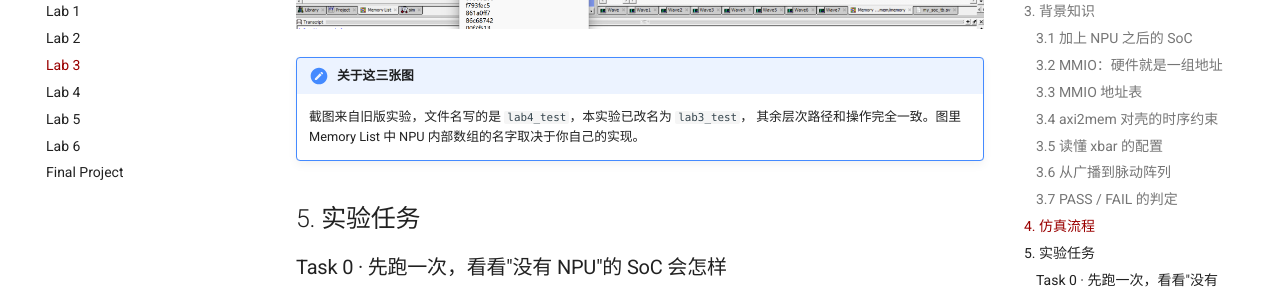
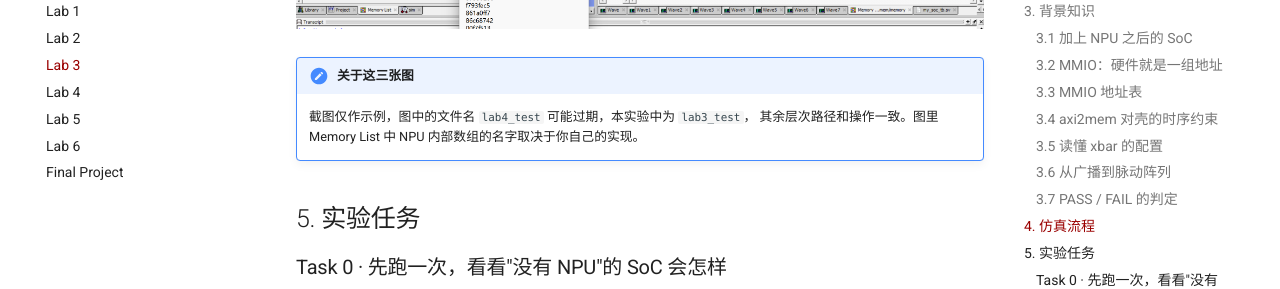
Before and after one commit to pku-pacific-lab-team/Course-Tapeout, an MkDocs documentation site: the page built from 2026-fall/lab-3.md, in a window 1280 px wide and 900 px high, scrolled down 11161 px. Shown: the part 151-440 px from the top of the window. Built offline with MkDocs 1.6.1 and Material for MkDocs 9.7.7, drawn with Linux system fonts in a browser that asks for light colours; some web fonts are replaced; some of the changed text lies outside the part shown.

Commit message:
Lab 3 截图说明改为「仅作示例」，不再写「旧版实验」
Co-Authored-By: Claude Opus 5.5 (1M context) <noreply@anthropic.com>

```diff
--- a/2026-fall/lab-3.md
+++ b/2026-fall/lab-3.md
@@ -406,8 +406,8 @@ run -all
 ![对照 hex 文件](assets/images/lab-3-comparememorywithhex.png)
 
 !!! note "关于这三张图"
-    截图来自旧版实验，文件名写的是 `lab4_test`，本实验已改名为 `lab3_test`，
-    其余层次路径和操作完全一致。图里 Memory List 中 NPU 内部数组的名字取决于你自己的实现。
+    截图仅作示例，图中的文件名 `lab4_test` 可能过期，本实验中为 `lab3_test`，
+    其余层次路径和操作一致。图里 Memory List 中 NPU 内部数组的名字取决于你自己的实现。
 
 ## 5. 实验任务
 
@@ -578,7 +578,7 @@ vvp npu.vvp
 ![test3 PASS](assets/images/lab-3-test3pass.png)
 
 !!! note "关于 cycle 数"
-    上面三张截图来自旧版实验（广播式的核，RUN 只有 4 拍），但参考 cycle 数和脉动阵列版**完全一样**。
+    上面三张截图仅作示例，截图所用的核是 RUN 只有 4 拍的广播式实现，但参考 cycle 数和脉动阵列版**完全一样**。
     原因是 CPU 发出 START 之后，第一次读 STATUS 要十几拍才走完总线来回，
     10 拍的 RUN 早就结束了——RUN 多出来的 6 拍被总线延迟"吸收"了。
     你的数字和参考值差几十拍以内都正常。
```
